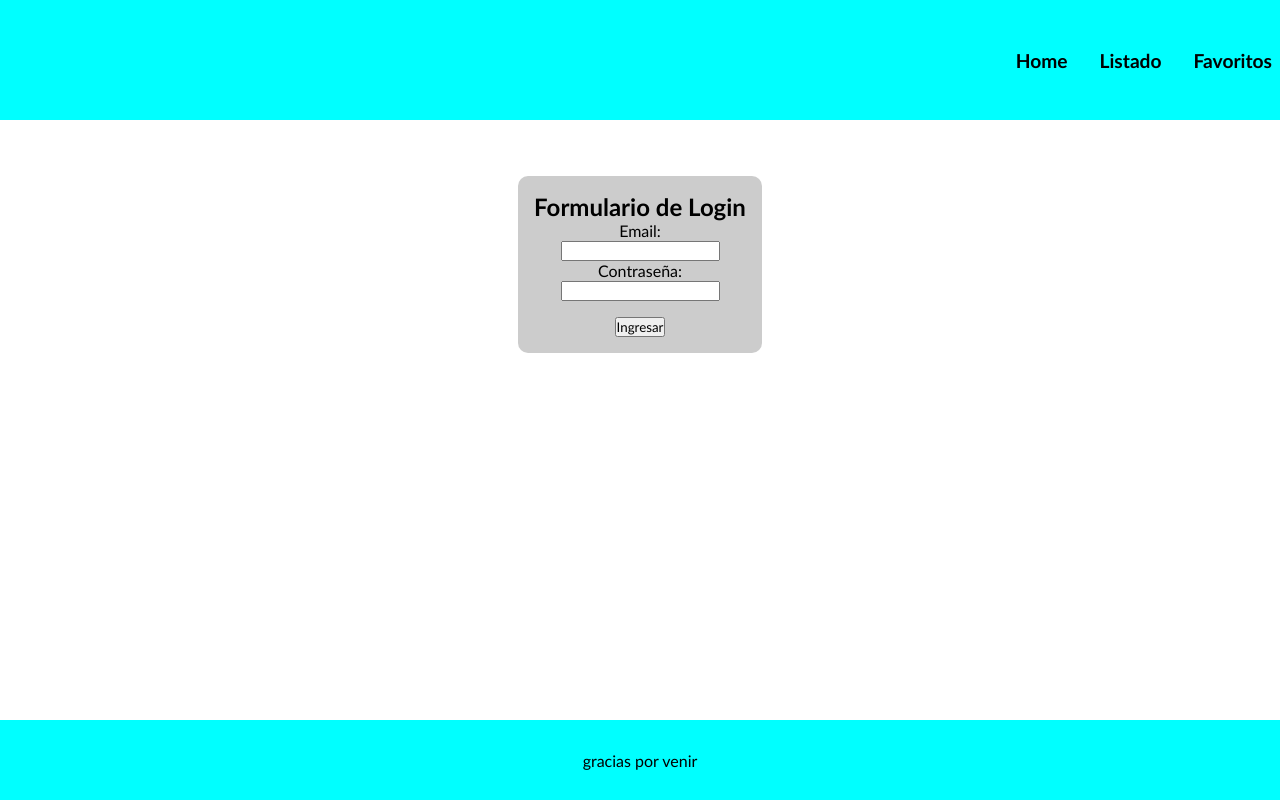
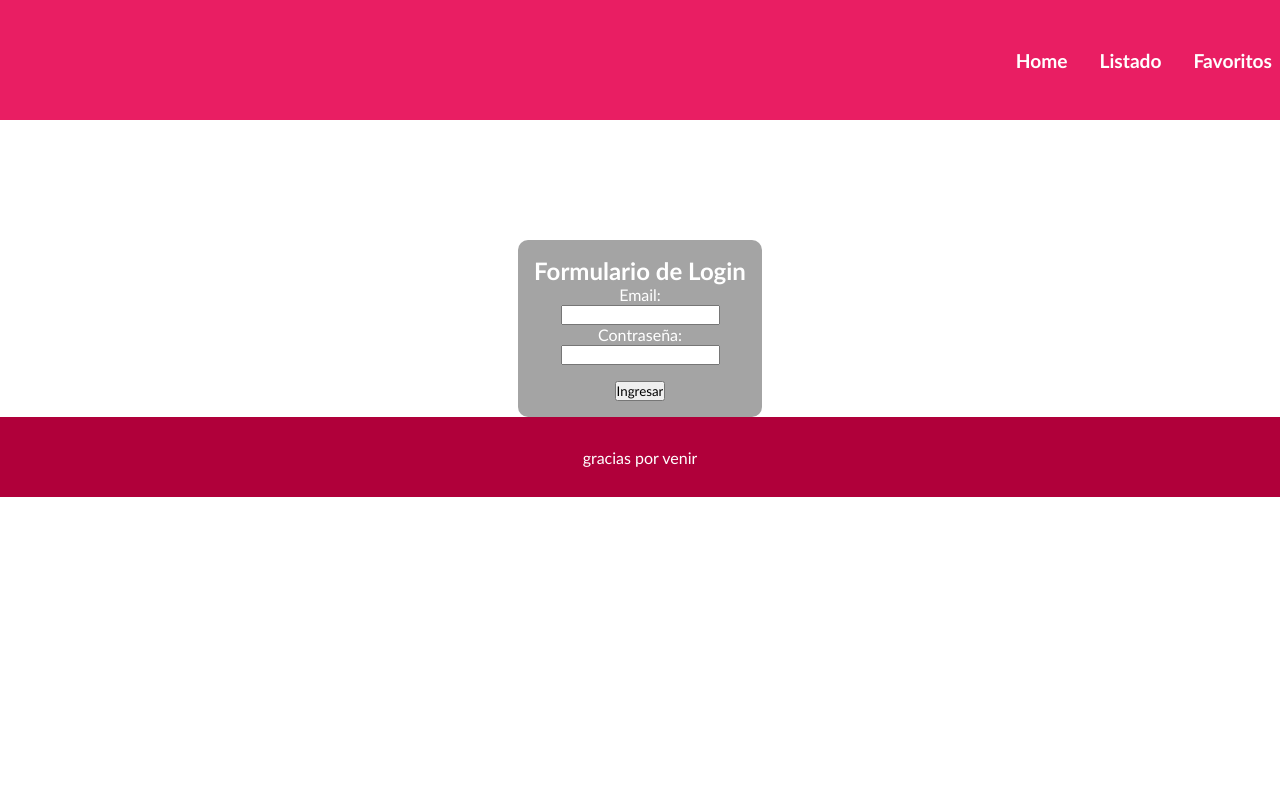
Before and after one commit to lautaroRocha/react1_Alkemy, a React (Create React App) app: page / in a window 1280 px wide. Built offline with nearby package versions, Linux system fonts and the light colour scheme.

Commit message:
ccambios de estilo, consumo de API

```diff
--- a/src/components/Listado.jsx
+++ b/src/components/Listado.jsx
@@ -1,35 +1,52 @@
-import { useEffect } from "react";
 import React from "react";
-import { useNavigate } from 'react-router-dom';
+import { useEffect, useState } from "react";
+import { Navigate } from 'react-router-dom';
+import '../styles/listado.css'
+import axios from 'axios'
 import Swal from 'sweetalert2'
 import withReactContent from 'sweetalert2-react-content'
-import '../styles/listado.css'
-
 
 function Listado () {
-    const navegar = useNavigate();
-    useEffect( () =>{
-        const token = localStorage.getItem('token');
-        const MySwal = withReactContent(Swal)
-        if(token === null){
-            MySwal.fire('debes estar logueado') ;
-            navegar("/ ", { replace: true })
-        }
-    }, []);
+    let token = localStorage.getItem ('token');
+    const MySwal = withReactContent(Swal);
+    const [ moviesList, setMoviesList ] = useState([]);
 
+    useEffect(() =>{
+        const endPoint = `https://api.themoviedb.org/3/discover/movie?api_key=89be792ea6306278c870e8ce473ab886&language=en-US&sort_by=popularity.desc`
+        axios.get(endPoint)
+        .then(res => {
+            const apiData = res.data.results
+            setMoviesList(apiData)})
+    }, [setMoviesList] )
+
+    console.log(moviesList);
+
+    if(token == null){
         return (
+        MySwal.fire('debes estar logueado'),
+        <Navigate replace to={"/"} />)
+        }else{
+        return (
+        <>
+
         <section className="listado">
         <h2>Listado</h2>
         <div className="cont-peli">
-            <div className="peli">1</div>
-            <div className="peli">2</div>
-            <div className="peli">3</div>
-            <div className="peli">4</div>
-            <div className="peli">5</div>
-            <div className="peli">6</div>
+        { moviesList.map((peli, idx) =>{
+                    return(
+                        <div className="peli" key= {idx}>
+                        <span className="peli-titulo">{peli.original_title}</span>
+                        <img className="peli-imagen" src={`https://image.tmdb.org/t/p/w500/${peli.poster_path}`}
+                         alt="" />
                     </div>
-    </section>    )
-
+                    )
+                }) }
+        </div>
+        </section>
+        </>
+        )
+        }
 }
 
+
 export default Listado
--- a/src/components/Login.jsx
+++ b/src/components/Login.jsx
@@ -2,7 +2,7 @@ import axios from 'axios';
 import Swal from 'sweetalert2'
 import withReactContent from 'sweetalert2-react-content'
 import React from 'react';
-import {useNavigate} from 'react-router-dom'
+import {Navigate, useNavigate} from 'react-router-dom'
 import '../styles/login.css'
 
 function Login(){
@@ -34,12 +34,15 @@ function Login(){
                 MySwal.fire('Estás dentro');
                 const tokenRecibido = res.data.token;
                 localStorage.setItem('token', tokenRecibido);
-
                 navegar("/listado", { replace: true })
                 ;
             }
             )
     }
+    let token = localStorage.getItem('token')
+    if(token){
+    return (<Navigate replace to={"/listado"} /> )
+    }else{
         return(
         <section className='login-com'>
         <h1>
@@ -56,8 +59,8 @@ function Login(){
             </label><br/>
             <button type="submit"> Ingresar</button>
         </form>
-        </section>
-    )
+        </section>)
+    }
 }
 
 export default Login;
--- a/src/styles/footer.css
+++ b/src/styles/footer.css
@@ -1,10 +1,13 @@
+@import 'reset.css';
+
 footer {
-    position: fixed;
+    position: relative;
     bottom: 0;
     width: 100vw;
     height: 5rem;
     display: flex;
-    background-color: aqua;
+    background-color: var(--rosaOscuro);
+    color: var(--texto);
     justify-content: center;
     align-items: center;
 }
--- a/src/styles/listado.css
+++ b/src/styles/listado.css
@@ -1,23 +1,41 @@
-*{
-    margin: 0;
-    padding: 0;
-}
+@import 'reset.css';
 
 .listado{
     text-align: center;
     margin: auto;
     margin-top: 22vh;
-    height: fit-content;
-    width: 70vw;
+    height: 100vh;
+    width: 100vw;
 }
 .listado .cont-peli{
-    display: grid;
-    grid-template-columns: repeat(3, 1fr);
-    margin: 2rem auto;
+    display: flex;
+    flex-wrap: wrap;
+    margin: 1rem auto;
+    width: 80%;
     gap: 1rem;
 }
 .peli{
+    flex: 1 0 1 ;
+    width: 200px;
+    height: fit-content;
+    background-color: var(--grisClaro);
+    margin: auto;
+    border-radius: 10px;
+    overflow: hidden;
+    display: flex;
+    flex-direction: column;
+    align-items: center;
+    padding: 1rem;
+}
+.peli span{
+    color: var(--rosaOscuro);
+    text-transform: uppercase;
+    font-weight: bolder;
+    clear: both;
+}
+.peli img{
     width: 100%;
-    height: 15rem;
-    background-color: red;
+    height: auto;
+    margin: 10px;
+    border-radius: 10px;
 }
--- a/src/styles/login.css
+++ b/src/styles/login.css
@@ -1,17 +1,14 @@
-*{
-    margin: 0;
-    padding: 0;
-    box-sizing: border-box;
-}
+@import 'reset.css';
 
 .login-com {
     display: flex;
     flex-direction: column;
     margin: auto;
-    margin-top: 22vh;
+    margin-top: 30vh;
     text-align: center;
     width: fit-content;
-    background-color: #ccc;
+    background-color: var(--grisClaro);
+    color: var(--texto);
     padding: 1rem;
     border-radius: 10px;
 }
--- a/src/styles/nave.css
+++ b/src/styles/nave.css
@@ -1,13 +1,7 @@
-*{
-    margin: 0;
-    padding: 0;
-    box-sizing: border-box;
-    font-family: 'Gill Sans', 'Gill Sans MT', Calibri, 'Trebuchet MS', sans-serif
-}
-
+@import 'reset.css';
 
 header{
-    background-color: aqua;
+    background-color: var(--rosa);
     width: 100vw;
     height: 15vh;
     display: flex;
@@ -26,7 +20,7 @@ ul {
 ul li a{
     text-decoration: none;
     margin: .5rem;
-    color: black;
+    color: var(--texto);
     font-size: 1.2rem;
     font-weight: 600;
 }
--- /dev/null
+++ b/src/styles/reset.css
@@ -0,0 +1,14 @@
+*{
+    margin: 0;
+    padding: 0;
+    overflow-x: hidden;
+    box-sizing: border-box;
+    --rosaClaro: #ff6090;
+    --rosa: #e91e63;
+    --rosaOscuro: #b0003a;
+    --grisClaro: #a4a4a4;
+    --gris: #757575;
+    --grisOscuro: #494949;
+    --texto: #fff;
+    font-family: 'Gill Sans', 'Gill Sans MT', Calibri, 'Trebuchet MS', sans-serif
+}
```
Lines whose indentation alone changed are shown as unchanged.
